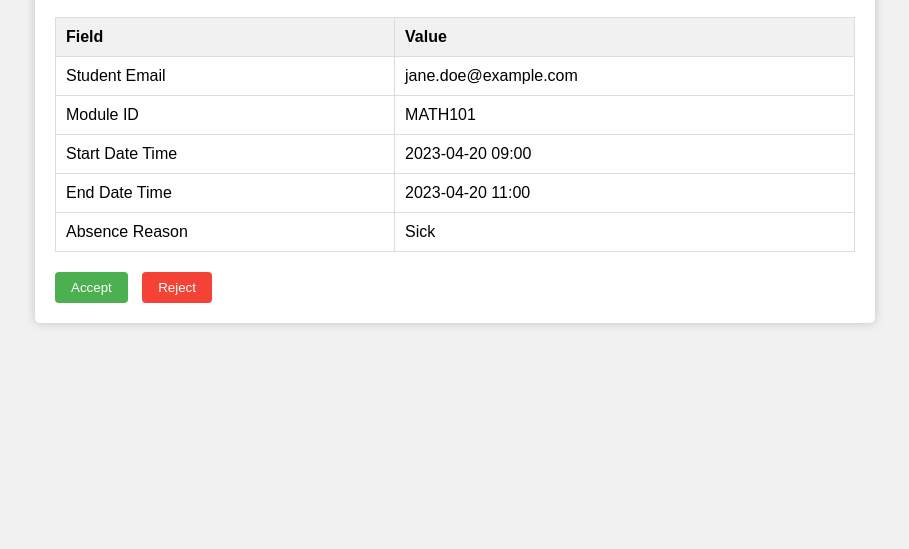
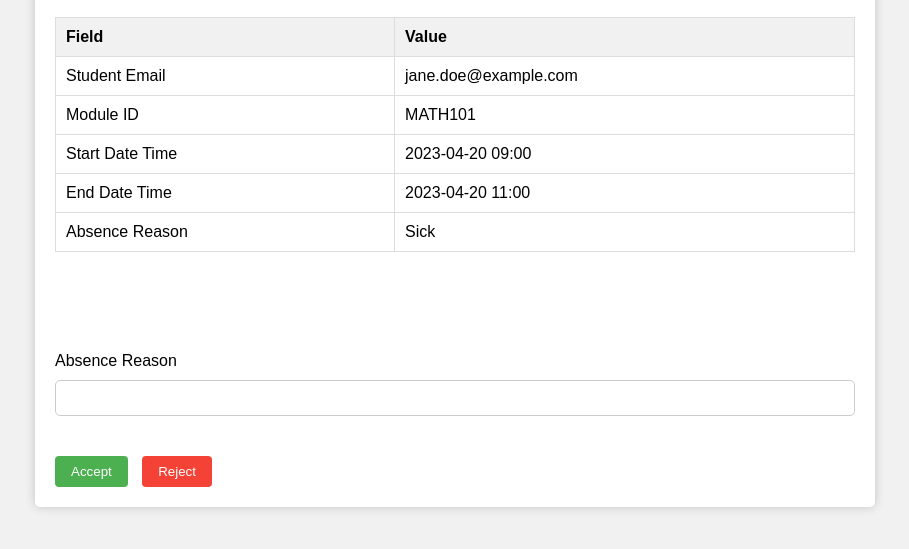
Before and after one commit to tyhktlyn/university-absense-form, a plain HTML site: page cmd/ui/AcceptReject.html in a window 1280 px wide. Shown: the part 171-720 px from the top of the page, without its empty margins (185-1094 px from the left). Drawn offline with Linux system fonts and the light colour scheme.

```diff
--- a/cmd/ui/AcceptReject.html
+++ b/cmd/ui/AcceptReject.html
@@ -19,6 +19,22 @@
 
 		h2 {
 			text-align: center;
+		}
+
+        label {
+			display: block;
+			margin-bottom: 10px;
+            padding-top: 100px;
+		}
+
+        input[type="text"], input[type="email"], input[type="datetime-local"] {
+			width: 100%;
+			padding: 8px;
+			border-radius: 5px;
+			border: 1px solid #ccc;
+			box-sizing: border-box;
+			margin-bottom: 20px;
+			font-size: 16px;
 		}
 
 		table {
@@ -97,6 +113,8 @@
 				<td>Sick</td>
 			</tr>
 		</table>
+        <label for="absence-reason">Absence Reason</label>
+		    <input type="text" id="absence-reason" name="absence-reason" required>
 		<div class="btn-group">
 			<button class="btn" onclick="location.href='Accepted.html';">Accept</button>
 			<button class="btn btn-danger" onclick="location.href='Rejected.html';">Reject</button>
```
Also changed, not shown: cmd/ui/StudentForm.html (+11 -0 lines).
